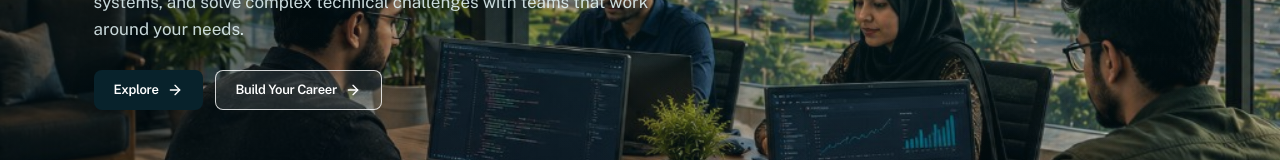
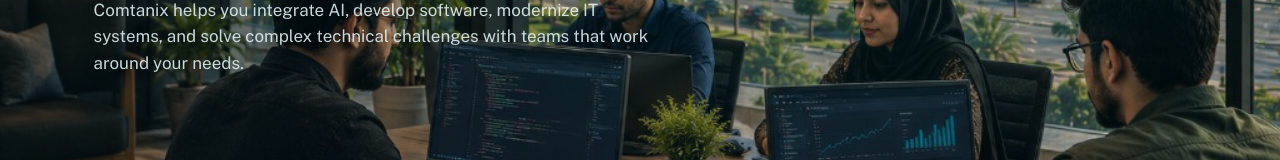
Before and after one commit to adnanhayat531/comtanixcareers, a Next.js app: page / in a window 1280 px wide. Shown: the part 449-609 px from the top of the page. Built offline with nearby package versions, Linux system fonts and the light colour scheme; no server answers.

Commit message:
Refactor HeroCopy component by removing outdated CTA buttons for improved clarity and simplicity. Streamline the layout for better maintainability and focus on core content.

```diff
--- a/src/components/home/HeroCopy.tsx
+++ b/src/components/home/HeroCopy.tsx
@@ -1,7 +1,4 @@
 "use client";
-
-import { ArrowRight } from "lucide-react";
-import { Button } from "@/components/ui/Button";
 
 export function HeroCopy() {
   return (
@@ -26,23 +23,6 @@ export function HeroCopy() {
         and solve complex technical challenges with teams that work around your
         needs.
       </p>
-
-      <div className="reveal-delay-2 relative z-10 mt-5 flex w-full max-w-md flex-col items-stretch gap-2.5 min-[400px]:max-w-none min-[400px]:flex-row min-[400px]:flex-wrap min-[400px]:items-center sm:mt-7 sm:gap-3">
-        <Button
-          href="/about#story"
-          variant="primary"
-          className="w-full !bg-[#08222b] !text-white shadow-[0_10px_28px_-10px_rgba(0,0,0,0.55)] hover:!bg-[#0a2c38] min-[400px]:w-auto"
-        >
-          Explore <ArrowRight className="h-4 w-4" aria-hidden />
-        </Button>
-        <Button
-          href="/careers"
-          variant="outlineLight"
-          className="w-full border-[rgba(0,238,234,0.48)] bg-[rgba(0,223,222,0.055)] min-[400px]:w-auto"
-        >
-          Build Your Career <ArrowRight className="h-4 w-4" aria-hidden />
-        </Button>
-      </div>
     </div>
   );
 }
```
